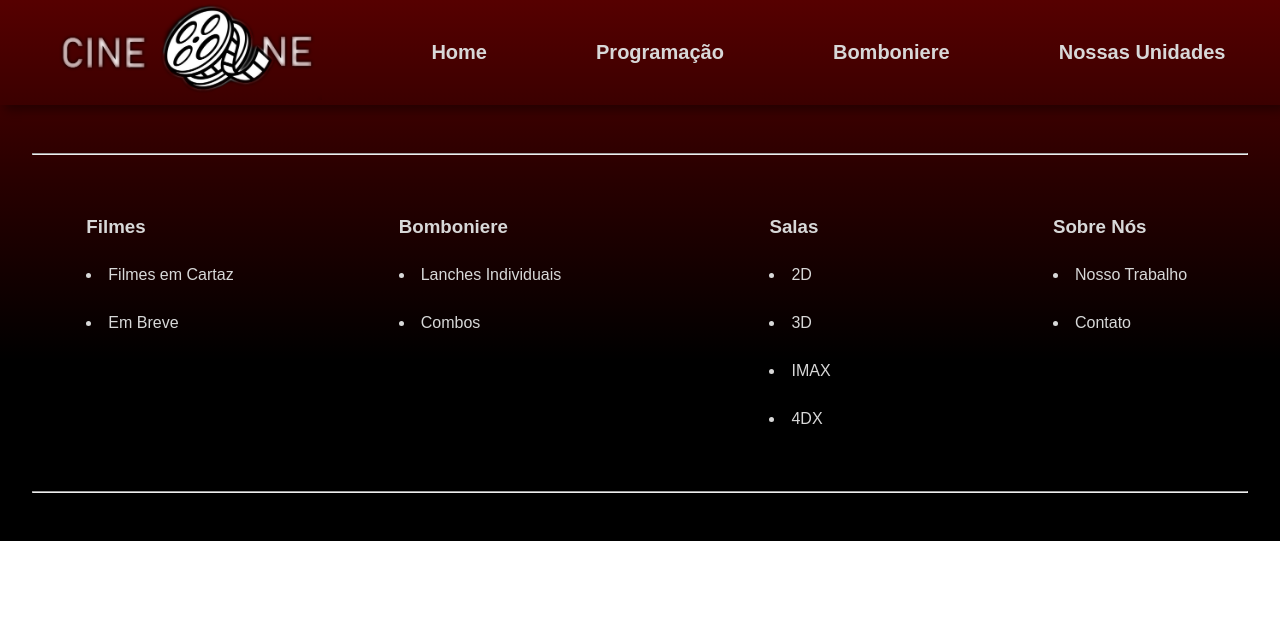
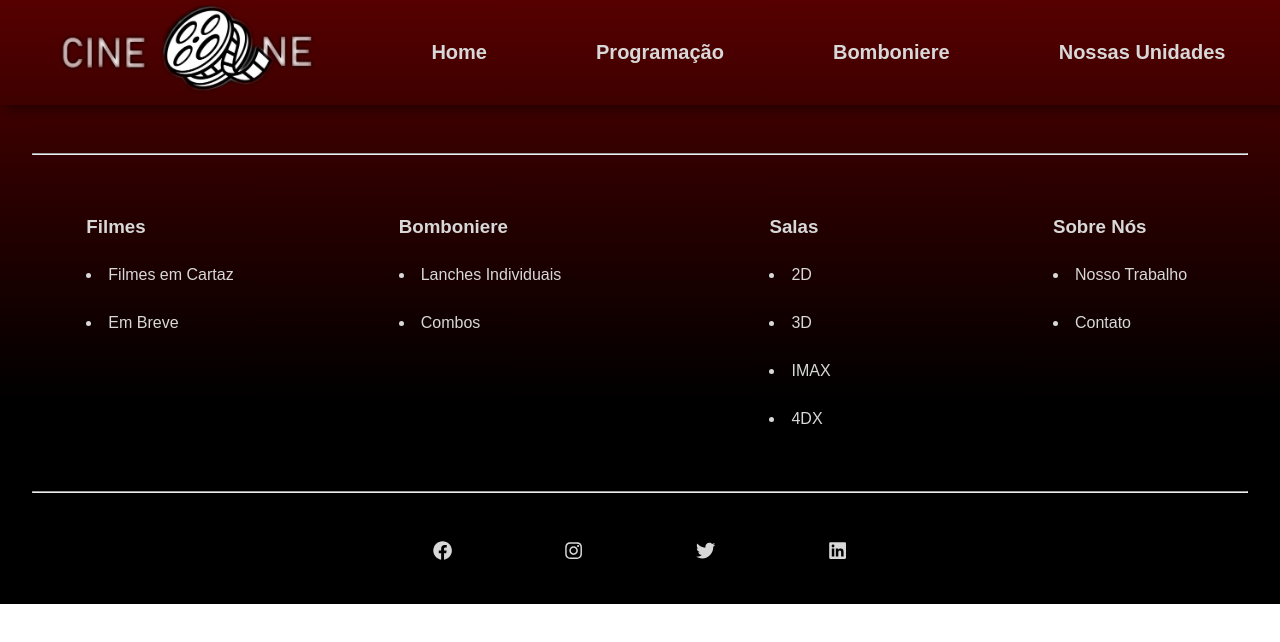
Before and after one commit to thaissilvr/cineone-project-m5, a React (Create React App) app: page /unidades in a window 1280 px wide. Shown: the top 642 px of the page. Built offline with nearby package versions, Linux system fonts and the light colour scheme.

Commit message:
Adição de Ícones de Redes Sociais ao Footer

```diff
--- a/package.json
+++ b/package.json
@@ -8,6 +8,7 @@
     "@testing-library/user-event": "^13.5.0",
     "react": "^17.0.2",
     "react-dom": "^17.0.2",
+    "react-icons": "^4.3.1",
     "react-router-dom": "^6.2.1",
     "react-scripts": "5.0.0",
     "react-slick": "^0.28.1",
--- a/src/components/Footer/Footer.jsx
+++ b/src/components/Footer/Footer.jsx
@@ -1,5 +1,9 @@
 import React from "react";
 import style from "./Footer.module.css"
+import { FaFacebook } from "react-icons/fa";
+import { FaInstagram } from "react-icons/fa";
+import { FaTwitter } from "react-icons/fa";
+import { FaLinkedin } from "react-icons/fa";
 import { Link } from 'react-router-dom'
 
 function Footer () {
@@ -33,6 +37,13 @@ function Footer () {
                     <li className={style.footerItems}>Contato</li>
                 </div>
                 <hr />
+
+                <div className={style.footerIcons}>
+                    <li className={style.footerItems}><FaFacebook /></li>
+                    <li className={style.footerItems}><FaInstagram /></li>
+                    <li className={style.footerItems}><FaTwitter /></li>
+                    <li className={style.footerItems}><FaLinkedin /></li>
+                </div>
             </footer>
 
         )
--- a/src/components/Footer/Footer.module.css
+++ b/src/components/Footer/Footer.module.css
@@ -34,3 +34,15 @@ hr{
 .footerAbout{
     grid-column: 4/5;
 }
+
+.footerIcons{
+    display: flex;
+    grid-column: 2/4;
+    width: 100%;
+    justify-content: space-evenly;
+    flex-direction: row;
+    list-style: none;
+    font-size: 1.2em;
+    color: rgb(216, 216, 216);
+    padding-bottom: 2em;
+}
```
Also changed, not shown: 1 other file (tests, documents, lock files or other folders).
